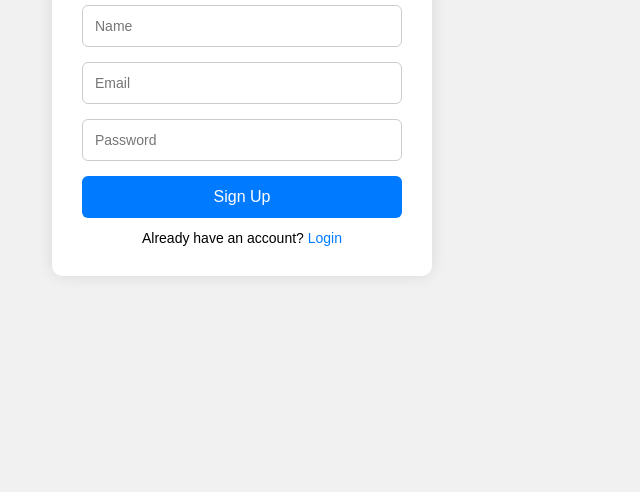
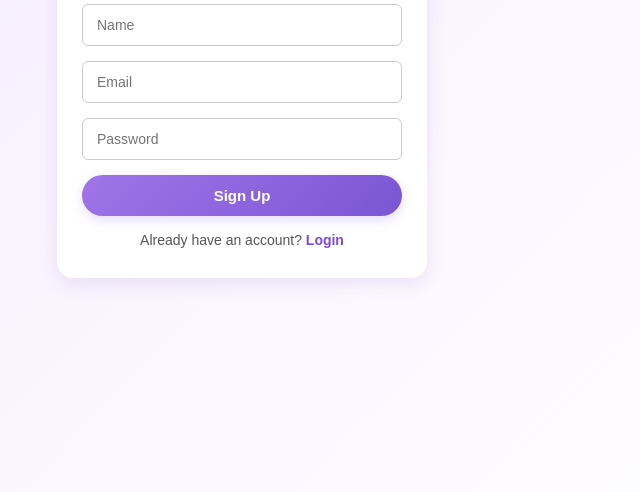
Before and after one commit to WinstonChin/Bed_Assignment, a website: page SignUp/signup.html in a window 1280 px wide. Shown: the part 308-800 px from the top of the page, without its empty margins (398-1038 px from the left). Drawn offline with Linux system fonts and the light colour scheme.

Commit message:
Update signup.html

```diff
--- a/SignUp/signup.html
+++ b/SignUp/signup.html
@@ -4,21 +4,23 @@
   <title>Sign Up</title>
   <style>
     body {
-  font-family: sans-serif;
-  background: #f1f1f1;
+      margin: 0;
+      padding: 0;
+      font-family: 'Quicksand', sans-serif;
+      background: linear-gradient(135deg, #f4e8ff, #ffffff);
       display: flex;
       justify-content: center;
       align-items: center;
       height: 100vh;
-  margin: 0;
     }
 
     .box {
       background: white;
-  padding: 30px;
+      padding: 30px 25px;
       width: 320px;
-  border-radius: 10px;
-  box-shadow: 0 0 15px rgba(0,0,0,0.1);
+      border-radius: 16px;
+      box-shadow: 0 6px 18px rgba(140, 110, 190, 0.15);
+      animation: fadeIn 0.6s ease;
     }
 
     h2 {
@@ -28,7 +30,7 @@ h2 {
 
     input {
       width: 100%;
-  padding: 12px;
+      padding: 12px 14px;
       margin-bottom: 15px;
       border: 1px solid #ccc;
       border-radius: 6px;
@@ -36,31 +38,44 @@ input {
       font-size: 14px;
     }
 
+    input:focus {
+      outline: none;
+      border-color: #a078ff;
+    }
+
     button {
       width: 100%;
       padding: 12px;
-  background: #007bff;
+      background: linear-gradient(135deg, #a174e8, #7a56d4);
       border: none;
-  border-radius: 6px;
+      border-radius: 25px;
       color: white;
-  font-size: 16px;
+      font-size: 15px;
+      font-weight: 600;
       cursor: pointer;
-
+      transition: background-color 0.3s ease;
+      box-shadow: 0 4px 12px rgba(160, 120, 255, 0.25);
     }
 
     button:hover {
-  background: #0056b3;
+      background: linear-gradient(135deg, #8d5edb, #5f3bb2);
     }
 
     .link {
       text-align: center;
-  margin-top: 12px;
+      margin-top: 16px;
       font-size: 14px;
+      color: #555;
     }
 
     .link a {
-  color: #007bff;
+      color: #7b4ae2;
       text-decoration: none;
+      font-weight: 600;
+    }
+
+    .link a:hover {
+      text-decoration: underline;
     }
   </style>
 </head>
```
Lines whose indentation alone changed are shown as unchanged.
